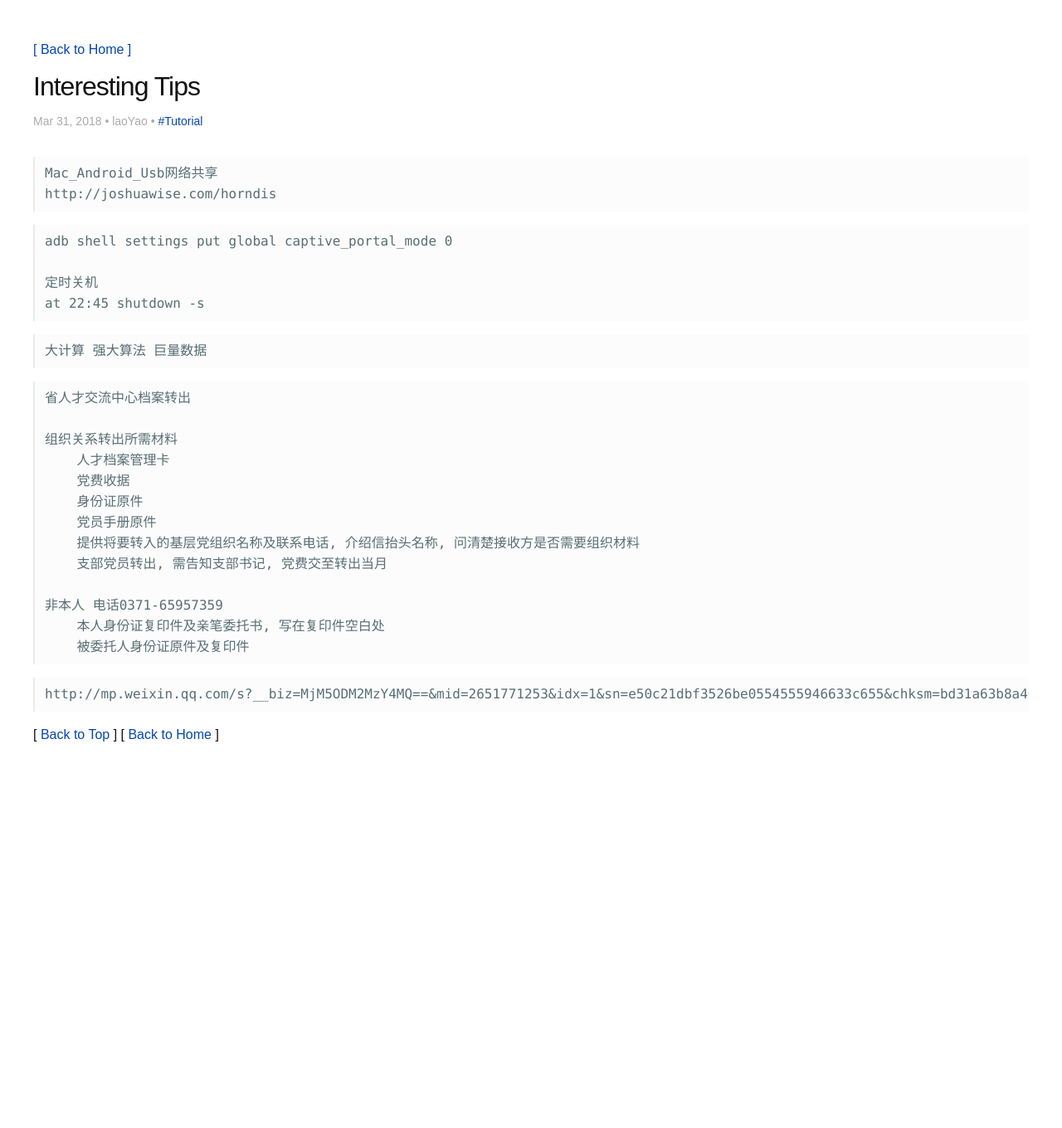
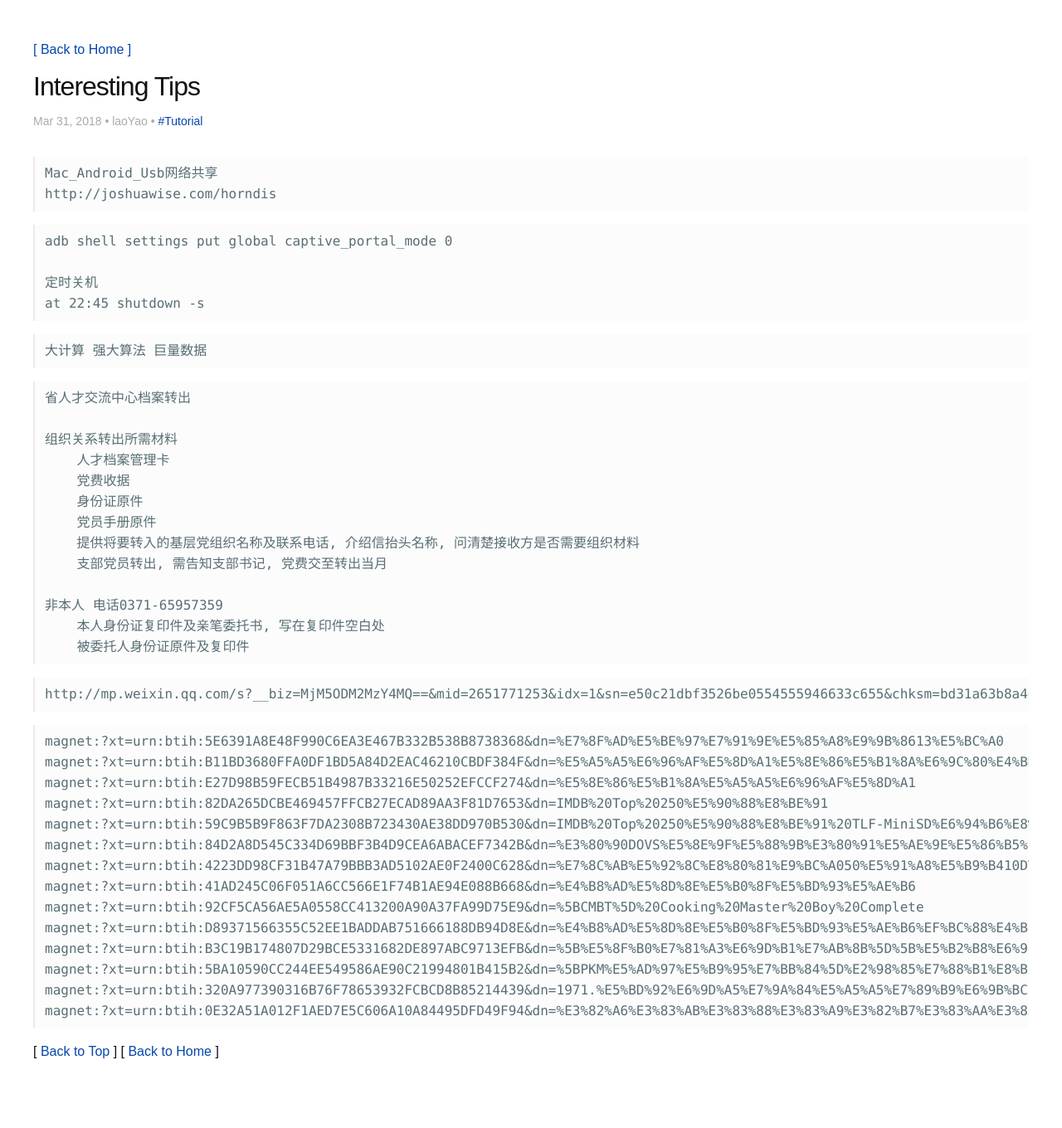
Before and after one commit to inkt/inkt.github.io, a Jekyll site: the page built from _posts/2018-03-31-interesting_tips.md, in a window 1280 px wide. Shown: the whole page at 83% size. Built offline with Jekyll 4.4.1, drawn with Linux system fonts in a browser that asks for light colours; some web fonts are replaced; before the commit the page ends 978 px from its top, so only the background shows below that.

Commit message:
update _posts/2018-03-31-interesting_tips.md.

````diff
--- a/_posts/2018-03-31-interesting_tips.md
+++ b/_posts/2018-03-31-interesting_tips.md
@@ -40,3 +40,20 @@ at 22:45 shutdown -s
 ```
 http://mp.weixin.qq.com/s?__biz=MjM5ODM2MzY4MQ==&mid=2651771253&idx=1&sn=e50c21dbf3526be0554555946633c655&chksm=bd31a63b8a462f2d2ad44827651f24ce627e028f7e34e12582b5bf0259824fd2193862b6cb4a&mpshare=1&scene=24&srcid=1117sxB6XOdhLr72lVIqiqQM#rd
 ```
+
+```
+magnet:?xt=urn:btih:5E6391A8E48F990C6EA3E467B332B538B8738368&dn=%E7%8F%AD%E5%BE%97%E7%91%9E%E5%85%A8%E9%9B%8613%E5%BC%A0
+magnet:?xt=urn:btih:B11BD3680FFA0DF1BD5A84D2EAC46210CBDF384F&dn=%E5%A5%A5%E6%96%AF%E5%8D%A1%E5%8E%86%E5%B1%8A%E6%9C%80%E4%BD%B3%E5%BD%B1%E7%89%87
+magnet:?xt=urn:btih:E27D98B59FECB51B4987B33216E50252EFCCF274&dn=%E5%8E%86%E5%B1%8A%E5%A5%A5%E6%96%AF%E5%8D%A1
+magnet:?xt=urn:btih:82DA265DCBE469457FFCB27ECAD89AA3F81D7653&dn=IMDB%20Top%20250%E5%90%88%E8%BE%91
+magnet:?xt=urn:btih:59C9B5B9F863F7DA2308B723430AE38DD970B530&dn=IMDB%20Top%20250%E5%90%88%E8%BE%91%20TLF-MiniSD%E6%94%B6%E8%97%8F%E7%89%88
+magnet:?xt=urn:btih:84D2A8D545C334D69BBF3B4D9CEA6ABACEF7342B&dn=%E3%80%90DOVS%E5%8E%9F%E5%88%9B%E3%80%91%E5%AE%9E%E5%86%B5%E8%B6%B3%E7%90%838%E5%9B%BD%E9%99%85%E7%89%88DOVS%E5%AE%8C%E7%BE%8E%E7%BA%AA%E5%BF%B5%E7%8F%8D%E8%97%8F%E7%89%88%5B%E7%A1%AC%E7%9B%98%E5%AE%89%E8%A3%85%E7%89%88%5D
+magnet:?xt=urn:btih:4223DD98CF31B47A79BBB3AD5102AE0F2400C628&dn=%E7%8C%AB%E5%92%8C%E8%80%81%E9%BC%A050%E5%91%A8%E5%B9%B410DVD%E7%8F%8D%E8%97%8F%E7%89%88
+magnet:?xt=urn:btih:41AD245C06F051A6CC566E1F74B1AE94E088B668&dn=%E4%B8%AD%E5%8D%8E%E5%B0%8F%E5%BD%93%E5%AE%B6
+magnet:?xt=urn:btih:92CF5CA56AE5A0558CC413200A90A37FA99D75E9&dn=%5BCMBT%5D%20Cooking%20Master%20Boy%20Complete
+magnet:?xt=urn:btih:D89371566355C52EE1BADDAB751666188DB94D8E&dn=%E4%B8%AD%E5%8D%8E%E5%B0%8F%E5%BD%93%E5%AE%B6%EF%BC%88%E4%B8%AD%E5%8D%8E%E4%B8%80%E7%95%AA%EF%BC%89
+magnet:?xt=urn:btih:B3C19B174807D29BCE5331682DE897ABC9713EFB&dn=%5B%E5%8F%B0%E7%81%A3%E6%9D%B1%E7%AB%8B%5D%5B%E5%B2%B8%E6%9C%AC%E9%BD%8A%E5%8F%B2%5D%5B%E7%81%AB%E5%BD%B1%E5%BF%8D%E8%80%85%5D%5BNARUTO%20-%E3%83%8A%E3%83%AB%E3%83%88-%20%5D%5B%E5%85%A8%E4%B8%83%E5%8D%81%E4%BA%8C%E9%9B%86%5D.rar
+magnet:?xt=urn:btih:5BA10590CC244EE549586AE90C21994801B415B2&dn=%5BPKM%E5%AD%97%E5%B9%95%E7%BB%84%5D%E2%98%85%E7%88%B1%E8%BF%AA%E5%A5%A5%E7%89%B9%E6%9B%BC%E2%98%85%5B01-50fin%5D%5BDVDrip%5D%5Bmkv%5D
+magnet:?xt=urn:btih:320A977390316B76F78653932FCBCD8B85214439&dn=1971.%E5%BD%92%E6%9D%A5%E7%9A%84%E5%A5%A5%E7%89%B9%E6%9B%BC
+magnet:?xt=urn:btih:0E32A51A012F1AED7E5C606A10A84495DFD49F94&dn=%E3%82%A6%E3%83%AB%E3%83%88%E3%83%A9%E3%82%B7%E3%83%AA%E3%83%BC%E3%82%BA(%E6%98%AD%E5%92%8C)
+```
````
